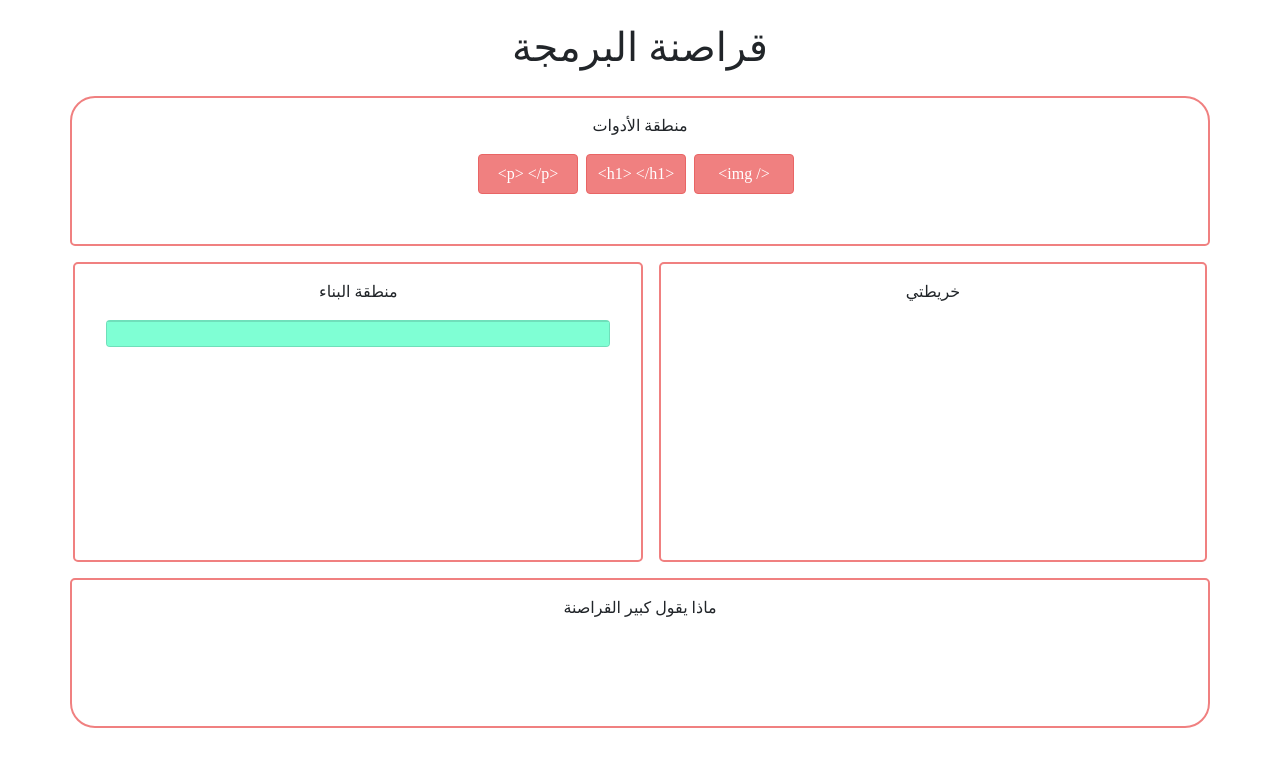
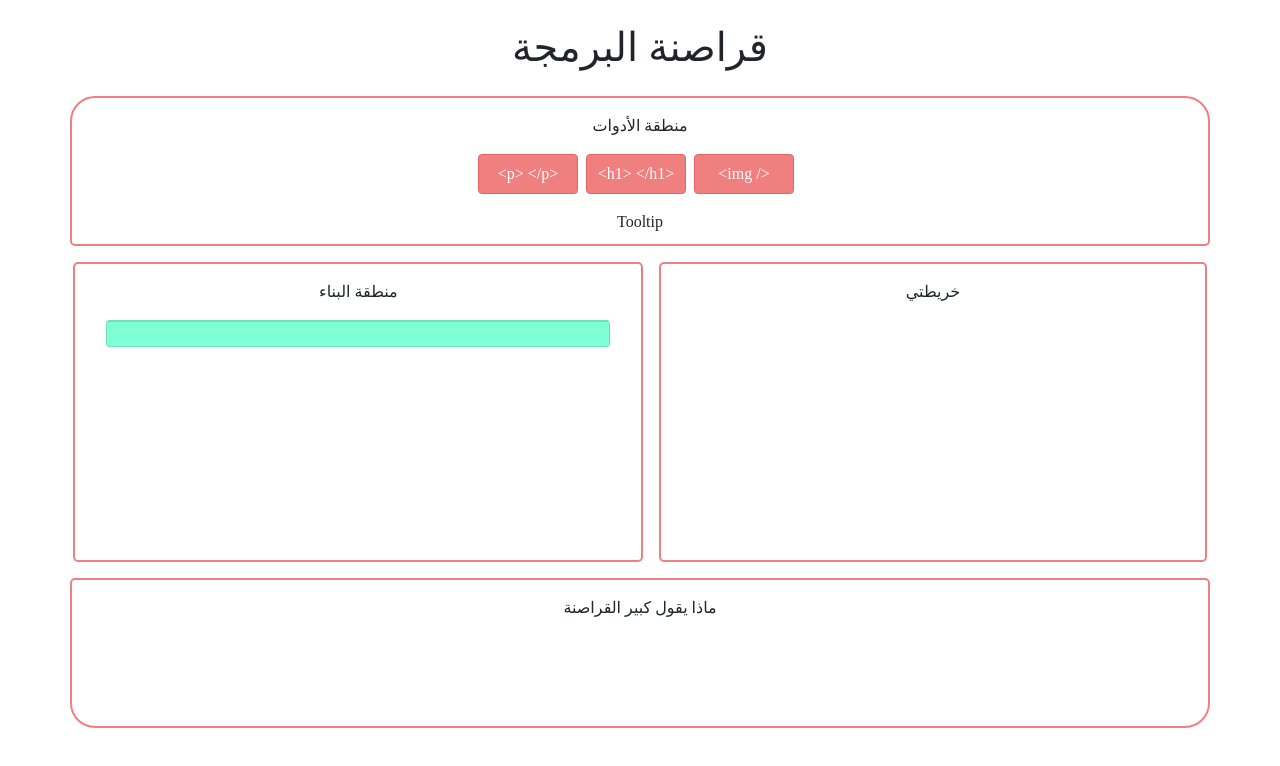
Before and after one commit to Pre1/code_pirates, a React (Create React App) app: page / in a window 1280 px wide. Shown: the top 766 px of the page. Built offline with nearby package versions, Linux system fonts and the light colour scheme; a web font is replaced by a local one.

Commit message:
Add react-tooltip library

```diff
--- a/package.json
+++ b/package.json
@@ -20,6 +20,7 @@
     "react-router": "^5.0.0",
     "react-router-dom": "^5.0.0",
     "react-scripts": "2.1.8",
+    "react-tooltip": "^3.10.0",
     "redux": "^4.0.1",
     "redux-thunk": "^2.3.0",
     "styled-components": "^4.2.0"
--- a/src/Components/ListOfBlock/index.js
+++ b/src/Components/ListOfBlock/index.js
@@ -33,6 +33,12 @@ class ListOfBlock extends Component {
                 </Draggable>
               ))}
             {provided.placeholder}
+            <span
+              class="d-inline-block"
+              tabindex="0"
+              data-toggle="tooltip"
+              title="Disabled tooltip"
+            />
           </div>
         )}
       </Droppable>
--- a/src/Components/PlayArea/index.js
+++ b/src/Components/PlayArea/index.js
@@ -5,6 +5,8 @@ import PreviewBorad from "../PreviewBoard";
 import Instructions from "../Instructions";
 import { DragDropContext } from "react-beautiful-dnd";
 import * as Blocks from "../../Library/PiratesCode";
+
+import ReactTooltip from "react-tooltip";
 
 // Connection with redux centeral store
 import * as actionTypes from "../../store/actions";
@@ -44,30 +46,26 @@ class PlayArea extends Component {
     let newBlock;
     switch (draggableId) {
       case "p":
-        newBlock = new Blocks.PBlock([new Blocks.TextBlock()]);
+        newBlock = new Blocks.PBlock([new Blocks.TextBlock("صغير بس فنان")]);
         break;
       case "h1":
-        newBlock = new Blocks.H1Block([new Blocks.TextBlock()]);
+        newBlock = new Blocks.H1Block([new Blocks.TextBlock("رهييب")]);
         break;
       case "img":
         newBlock = new Blocks.ImgBlock();
         break;
 
       default:
-        // I'll added it to you anas, arrgggg
-        console.log(`draggableId: ${draggableId} is NOT Implemented!!`);
     }
 
     //checks if the place im dropping the draggable in is the outer (buildingboard) or an element inside.
     if (destination.droppableId === "building") {
       //pretty clear
+      this.handleDroppingBlock(newBlock);
       this.setState({
         buildingBlocks: this.state.buildingBlocks.concat(newBlock)
       });
     } else {
-      //log the 'id' thing im dropping into
-      console.log("TCL: index -> droppableId", destination.droppableId);
-
       //make a copy of the buildingBlocks
       let newBB = this.state.buildingBlocks.slice();
 
@@ -75,9 +73,6 @@ class PlayArea extends Component {
       let BB = newBB.find(
         (bb, index) => `${bb.name}-${index}` === destination.droppableId
       );
-
-      //log the obj
-      console.log("TCL: index -> BB", BB);
 
       //replace it in the list with the block inserted in the children
       newBB.splice(newBB.indexOf(BB), 1, {
@@ -91,6 +86,14 @@ class PlayArea extends Component {
       });
     }
   };
+
+  handleDroppingBlock = newBlock => {
+    console.log(
+      "TCL: PlayArea -> handleDroppingBlock -> handleDroppingBlock",
+      newBlock
+    );
+  };
+
   render() {
     return (
       <DragDropContext onDragEnd={this.onDragEnd}>
@@ -101,6 +104,10 @@ class PlayArea extends Component {
               <div className="col-12 list-of-blocks-board">
                 <p className="mt-3">منطقة الأدوات</p>
                 <ListOfBlock />
+                <p data-tip="hello world">
+                  Tooltip
+                  <ReactTooltip />
+                </p>
               </div>
             </div>
             <div className="row justify-content-center">
@@ -128,7 +135,8 @@ class PlayArea extends Component {
 
 const mapStateToProps = state => ({
   tags: state.mainReducer.tags,
-  buildingBlocks: state.mainReducer.buildingBlocks
+  buildingBlocks: state.mainReducer.buildingBlocks,
+  textObj: state.mainReducer.textObj
 });
 
 export default connect(mapStateToProps)(PlayArea);
--- a/src/Library/PiratesCode.js
+++ b/src/Library/PiratesCode.js
@@ -36,7 +36,7 @@ class H1Block extends Block {
 }
 
 class ImgBlock extends Block {
-  constructor(children, attr = [{ src: "#" }, { alt: "sampleImage" }]) {
+  constructor(children, attr = [{ src: "#" }, { alt: "حافظ على الراية" }]) {
     super(children);
     this.name = "img";
     this.attr = attr;
--- a/src/store/reducers/mainReducer.js
+++ b/src/store/reducers/mainReducer.js
@@ -2,11 +2,12 @@ import * as actionTypes from "../actions/types";
 
 const initialState = {
   tags: [
-    { id: "p", content: "<p> </p>" },
-    { id: "h1", content: "<h1> </h1>" },
-    { id: "img", content: "<img />" }
+    { id: "p", content: "<p> </p>", class: "PBlock" },
+    { id: "h1", content: "<h1> </h1>", class: "H1Block" },
+    { id: "img", content: "<img />", class: "ImgBlock" }
   ],
-  buildingBlocks: []
+  buildingBlocks: [],
+  textObj: { class: "TextBlock" }
 };
 
 const mainReducer = (state = initialState, action) => {
```
Also changed, not shown: 2 other files (tests, documents, lock files or other folders).
